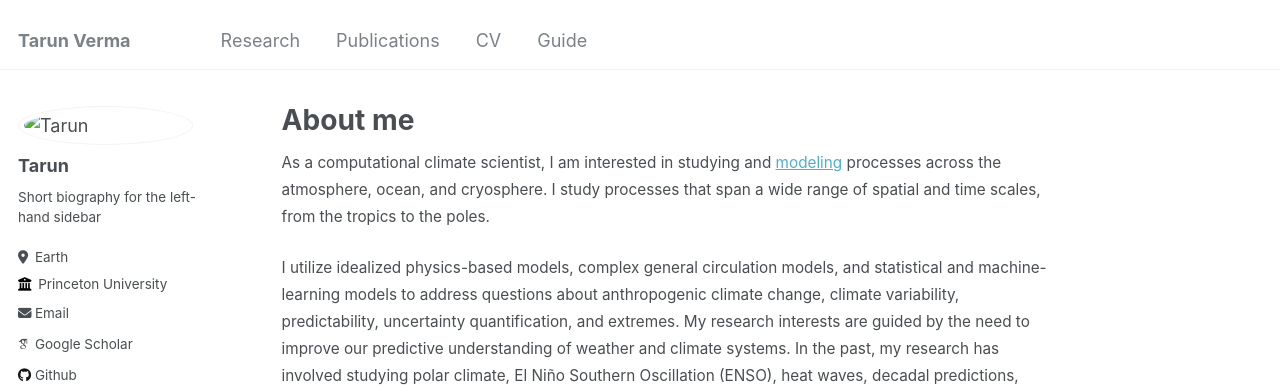
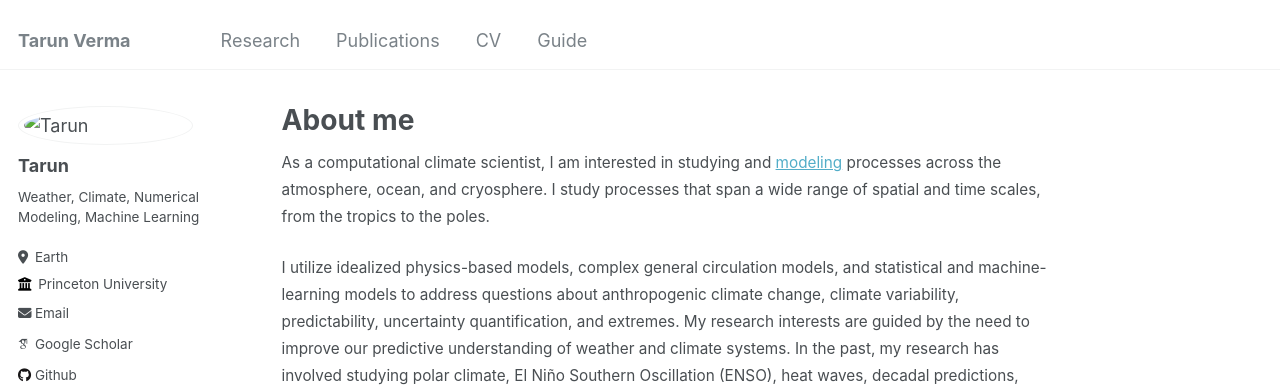
Before and after one commit to shiprock-1583/shiprock-1583.github.io, a Jekyll site: the page built from _pages/about.md, in a window 1280 px wide. Shown: the top 387 px of the page. Built offline with Jekyll 4.4.1, drawn with Linux system fonts in a browser that asks for light colours; some web fonts are replaced.

Commit message:
Update _config.yml

```diff
--- a/_config.yml
+++ b/_config.yml
@@ -21,10 +21,10 @@ repository               : "shiprock-1583/shiprock-1583.github.io"
 #               Additional customization can be done by editing /_includes/author-profile.html
 author:
   # Biographic information
-  avatar           : "images/84143269.jpg"
+  avatar           : "/images/84143269.jpg"
   name             : "Tarun"
   pronouns         : # example: "she/her"
-  bio              : "Short biography for the left-hand sidebar"
+  bio              : "Weather, Climate, Numerical Modeling, Machine Learning"
   location         : "Earth"
   employer         : "Princeton University"
   uri              : # URL
```
